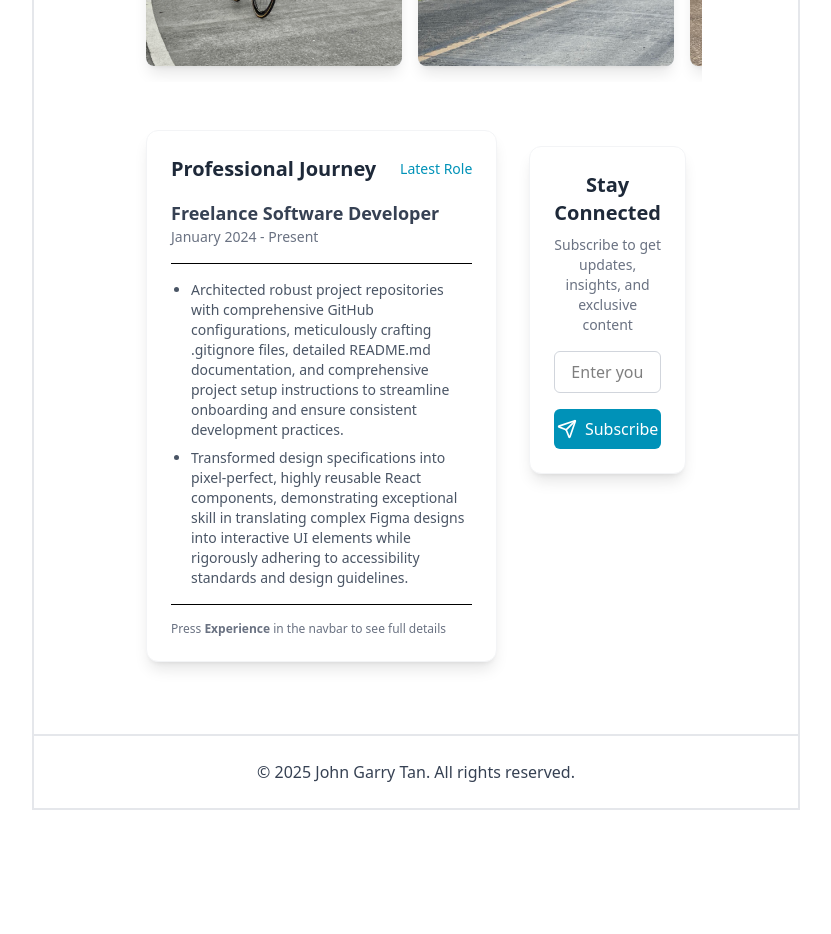
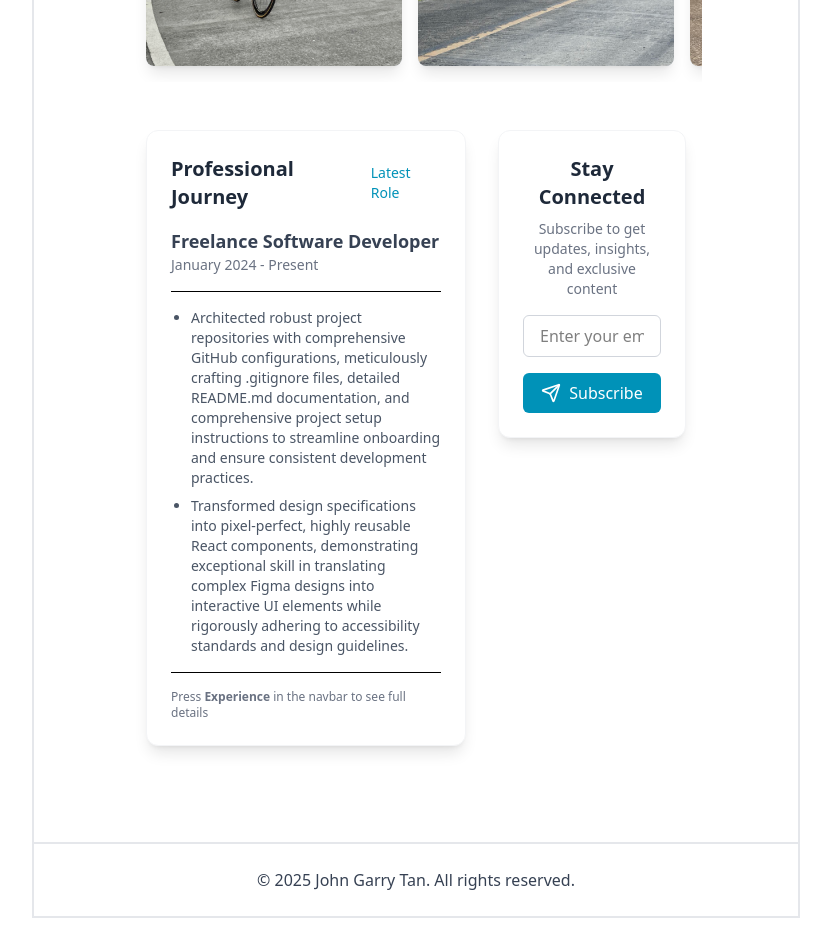
Before and after one commit to dev-rygar/Portfolio, a React (Vite) app: page / in a window 1280 px wide. Shown: the part 880-1814 px from the top of the page, without its empty margins (224-1055 px from the left). Before the commit the page ends 1706 px from the top, so only its background shows below. Built offline with nearby package versions, Linux system fonts and the light colour scheme.

Commit message:
Fix newsletter and Experience summary responsiveness

```diff
--- a/src/components/ExperienceSummary.tsx
+++ b/src/components/ExperienceSummary.tsx
@@ -5,7 +5,7 @@ export default function ExperienceSummary() {
   const latestExperience = workExperiences[0];
 
   return (
-    <div className="max-w-xl bg-white shadow-lg rounded-xl p-6 border border-gray-100">
+    <div className="max-w-xl md:max-w-[25vw] mb-6 bg-white shadow-lg rounded-xl p-6 border border-gray-100">
       <div className="flex justify-between items-center mb-4">
         <h2 className="text-xl font-bold text-gray-800">
           Professional Journey
--- a/src/components/NewsLetterSubscribe.tsx
+++ b/src/components/NewsLetterSubscribe.tsx
@@ -34,7 +34,7 @@ export default function NewsletterSubscribe() {
   };
 
   return (
-    <div className="bg-white shadow-lg rounded-xl p-6 border border-gray-100 mt-4 ">
+    <div className="bg-white shadow-lg rounded-xl p-6 border border-gray-100">
       <div className="text-center mb-4">
         <h2 className="text-xl font-bold text-gray-800">Stay Connected</h2>
         <p className="text-gray-500 text-sm mt-2">
```
